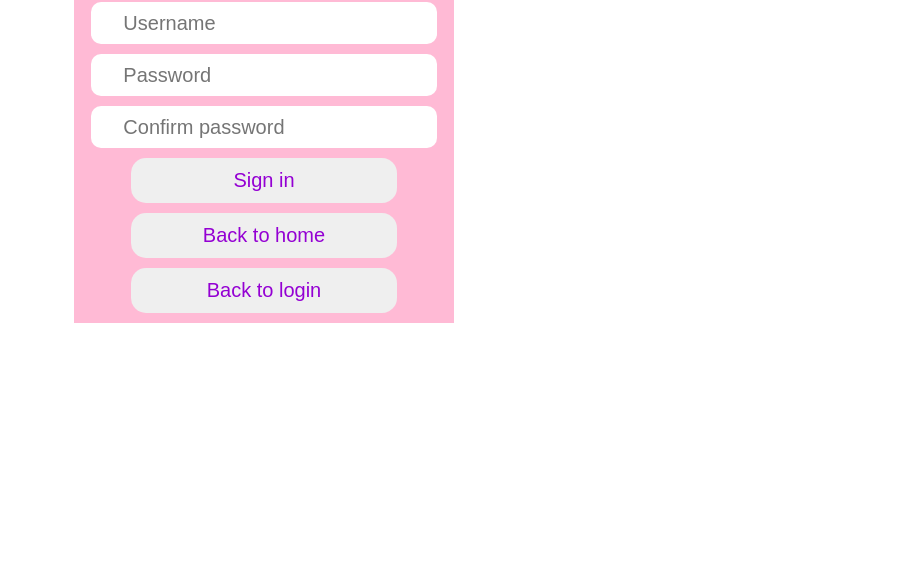
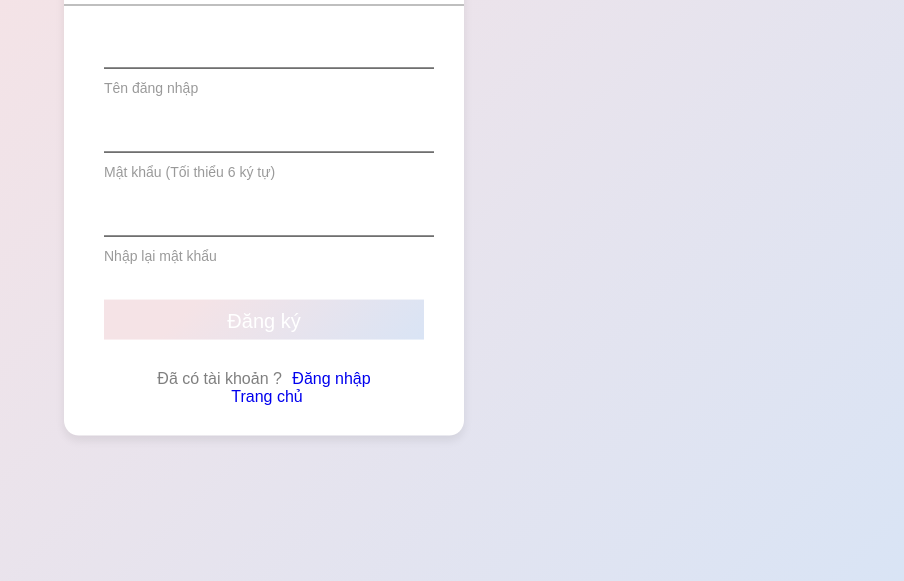
Before and after one commit to ThanhHuyenf/LTM1, a plain HTML site: page signin.html in a window 1280 px wide. Shown: the part 219-800 px from the top of the page, without its empty margins (376-1280 px from the left). Drawn offline with Linux system fonts and the light colour scheme.

Commit message:
change login.html + add signin.html + add signinsuccess.html + fix login.js (done login)

```diff
--- a/js/login.js
+++ b/js/login.js
@@ -1,20 +1,54 @@
 const account = document.getElementsByClassName('acc')[0]
 const password = document.getElementsByClassName('pass')[0]
 
-localStorage.setItem('huyen','abc')
-function login() {
+const signacc = document.getElementsByClassName('sign__acc')[0]
+const signpass = document.getElementsByClassName('sign__pass')[0]
+const signrepass = document.getElementsByClassName('sign__repass')[0]
 
-    if (account.value === ''){
+const user = localStorage.getItem('huyen')
+
+function submitlogin() {
+
+    if (account.value === '') {
         alert('Vui long nhap tai khoan')
-    } else if( password.value === ''){
+    } else if (password.value === '') {
         alert('Vui long nhap mat khau')
-    } else {
-        const user = localStorage.getItem(account)
-
-        if(user === password){
-            window.location= '../index.html'
+    }else{
+        const user = localStorage.getItem(account.value)
+        console.log(user)
+        if (user == password.value) {
+            window.location = 'index.html'
         } else {
             alert("Tai khoan khong hop le")
         }
     }
 }
+
+function checkAccount() {
+    const user = localStorage.getItem(signacc.value)
+
+    return user == null ? true : false
+}
+
+function checkSignin() {
+    if (signacc.value === '') {
+        alert('Tài khoản không hợp lệ')
+    } else if (signpass.value === '') {
+        alert('Vui lòng nhập mật khẩu')
+    } else if (signrepass.value === '') {
+        alert('Vui lòng nhập lại mật khẩu')
+    } else if (checkAccount()) {
+        if (signpass.value == signrepass.value) {
+            if (signpass.value.length < 6) {
+                alert('Mật khẩu chưa đủ độ dài tối thiểu! Vui lòng nhập lại')
+            } else {
+                window.location = 'signinsuccess.html'
+                localStorage.setItem(signacc.value, signpass.value)
+            }
+        } else {
+            alert('Mật khẩu không trùng khớp')
+        }
+    } else {
+        alert('Tài khoản đã tồn tại')
+    }
+}
--- a/signin.html
+++ b/signin.html
@@ -1,113 +1,114 @@
 <!DOCTYPE html>
-<html>
+<html lang="en">
 <head>
-	<title>S&N</title>
-	<link rel="shortcut icon" href="img/logo.ico">
-	<style type="text/css">
-		.content{
-			width: 30%;
-			margin:150px auto;
-			min-height: 270px;
-			background-color: #ff549766;
+	<meta charset="UTF-8">
+	<title>Sign in</title>
+	<style>
+		body{
+			margin: 0;
+			padding: 0;
+			font-family: sans-serif;
+			background: linear-gradient(315deg, #d9e4f5 0%, #f5e3e6 74%);
+			height: 100vh;
 		}
-		.title{
+		.container {
+			position: absolute;
+			top: 50%;
+			left: 50%;
+			transform: translate(-50%, -50%);
+			width: 400px;
+			background: white;
+			border-radius: 15px;
+			box-shadow: 0px 5px 10px rgba(0, 0, 0, 0.08);
+		}
+		.container h1 {
+			text-align: center;
+			padding-bottom: 20px;
+			border-bottom: 1px solid rgba(0, 0, 0, 0.5);
+		}
+		.container .login_card{
+			box-sizing: border-box;
+			padding: 0 40px;
+		}
+		.login_card .field{
+			position: relative;
+		}
+		.field+ .field{
+			margin-top: 15px;
+		}
+		.field input{
 			width: 100%;
-			font-size: 45px;
+			padding: 0 5px;
+			height: 40px;
+			font-size: 16px;
+			border: none;
+			outline: none;
+			background: none;
+			border-bottom: 1px solid black;
+			margin-bottom: 10px;
+		}
+		.field label{
+			margin-top: 15px;
+			color: rgba(0, 0, 0, 0.4);
+			transform: translateY(-50%);
+			font-size: 14px;
+			pointer-events: none;
+			transition: 0.5s;
+		}
+		.submit_login{
+			box-sizing: border-box;
+			cursor: pointer;
+			width: 100%;
+			height: 40px;
+			background: linear-gradient(315deg, #d9e4f5 0%, #f5e3e6 74%);
+			color: white;
+			border: none;
+			outline: none;
+			margin-top: 35px;
+			font-size: 20px;
 			text-align: center;
-			font-family:monospace;
-			height: auto;
-			margin-bottom: 20px;
+			padding-top: 10px ;
 		}
-		.detail{
-			width: 100%;
+		.signup{
+			margin: 30px 0px;
 			text-align: center;
+			font-size: 16px;
+			color: rgba(0,0,0, 0.5);
 		}
-		.detail > form{
-			width: 100%;
-			margin: 0 auto;
-			align-content: center;
+		.signup a{
+			text-decoration: none;
+			margin-left: 6px;
 		}
-		.detail > form > input{
-			text-indent: 30px;
-			width: 90%;
-			height: 40px;
-			margin-bottom: 10px;
-			color:darkviolet;
-			border-radius: 10px;
-			border: 0px;
-			font-size: 20px;
-		}
-		#login, #signin, #home{
-			text-indent: 0px;;
-			width: 70%;
-			height: 45px;
-			border-radius: 15px;
-		}
-		#login:hover{
-			background-color: orange;
-			border-radius: 10px;
-			border: 0px;
-		}
-		#signin:hover{
-			background-color:indianred;
-			border-radius: 10px;
-			border: 0px;
-		}
-		#home:hover{
-			background-color:orange;
-			border-radius: 10px;
-			border: 0px;
+		.signup a:hover {
+			text-decoration: underline;
 		}
 	</style>
 </head>
 <body>
-	<div class="content">
-		<div class="title">Sign in</div>
-		<div class="detail">
-			<form>
-				<input type="text" name="" placeholder="Username" id="userSignIn"><br>
-				<input type="password" name="" placeholder="Password" id="passSignIn1"><br>
-				<input type="password" name="" placeholder="Confirm password" id="passSignIn2"><br>
-				<input type="button" name="" value="Sign in" id="signin" onclick="check();"><br>
-				<input type="button" value="Back to home" id="home" onclick="goHome();"><br>
-				<input type="button" value="Back to login" id="login" onclick="goLogin();"><br>
-				<script type="text/javascript">
-					function check(){
-						var user=document.getElementById("userSignIn");
-						var pass1=document.getElementById("passSignIn1");
-						var pass2=document.getElementById("passSignIn2");
-
-							if (pass1.value.length<6){
-								alert("Mật khẩu phải có ít nhất 6 ký tự");
-							}
-							else{
-								if (pass1.value!=pass2.value){
-									alert("Mật khẩu xác nhận lại không giống");
-								}
-								else{
-									if (localStorage.getItem(user.value)==null){
-										id=user.value;
-										pass=pass2.value;
-										localStorage.setItem(id,pass1.value);
-										alert("Đăng kí thành công");
-										goLogin();
-									}
-									else{
-										alert("Tài khoản này đã được đăng kí! ")
-									}
-								}
-							}
-
-					}
-					function goHome(){
-						location.href='Index.html';
-					}
-					function goLogin(){
-						location.href='login.html'
-					}
-				</script>
-			</form>
+<div class="container">
+	<h1>Đăng ký</h1>
+	<div class="login_card">
+		<div class="field">
+			<input type="text" class="sign__acc">
+			<label>Tên đăng nhập</label>
+		</div>
+		<div class="field">
+			<input type="password" class="sign__pass">
+			<label>Mật khẩu (Tối thiểu 6 ký tự)</label>
+		</div>
+		<div class="field">
+			<input type="password" class="sign__repass">
+			<label>Nhập lại mật khẩu</label>
+		</div>
+		<div class="submit_login" onclick="checkSignin()">Đăng ký</div>
+		<div class="signup">
+			Đã có tài khoản ?
+			<a href="login.html">Đăng nhập</a>
+			<br>
+			<a href="index.html">Trang chủ</a>
 		</div>
 	</div>
+</div>
+<script src="js/login.js"></script>
 </body>
 </html>
```
Also changed, not shown: login.html (+12 -8 lines), signinsuccess.html (added, +63 -0 lines).
